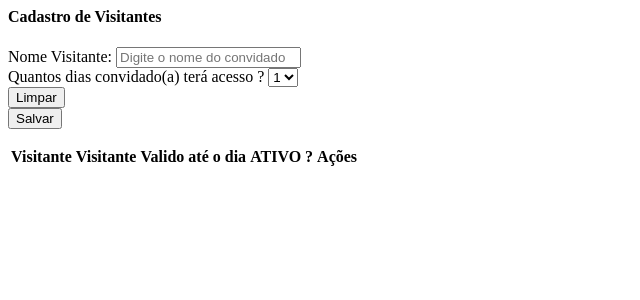
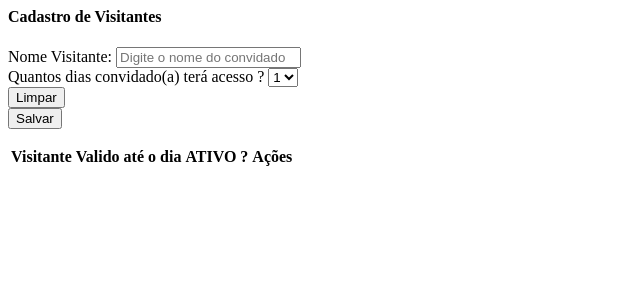
Before and after one commit to DavidDevOps2000/primecondo, a CodeIgniter app: the page made by application/views/v_visitantes.php in a window 1280 px wide. Shown: the top 300 px of the page, without its empty margins (0-640 px from the left). Run offline with CodeIgniter, Linux system fonts and the light colour scheme; lists and menus that the app fills with data are empty.

Commit message:
arrumando colunas

```diff
--- a/application/views/v_visitantes.php
+++ b/application/views/v_visitantes.php
@@ -63,11 +63,8 @@
                             <th data-field='nome_visi' class="col-md-2 text-center">Visitante</th>
                                 <?php  //campo usuario no bd ?>
 
-                            <th data-field='diaFim' class="col-md-1 text-center">Visitante</th>
-                                <?php  //campo usuario no bd ?>
-
                             <th data-field='diaFim'  data-formatter='diasRestantes'
-                            class="col-md-1 text-center">Valido até o dia</th>
+                                                class="col-md-1 text-center">Valido até o dia</th>
                                 <?php  //campo ativo no bd ?>   <?php  ////aJUSTAR no banco?>
 
                             <th data-field='status_visi' class="col-md-1 text-center">ATIVO ?</th>
```
